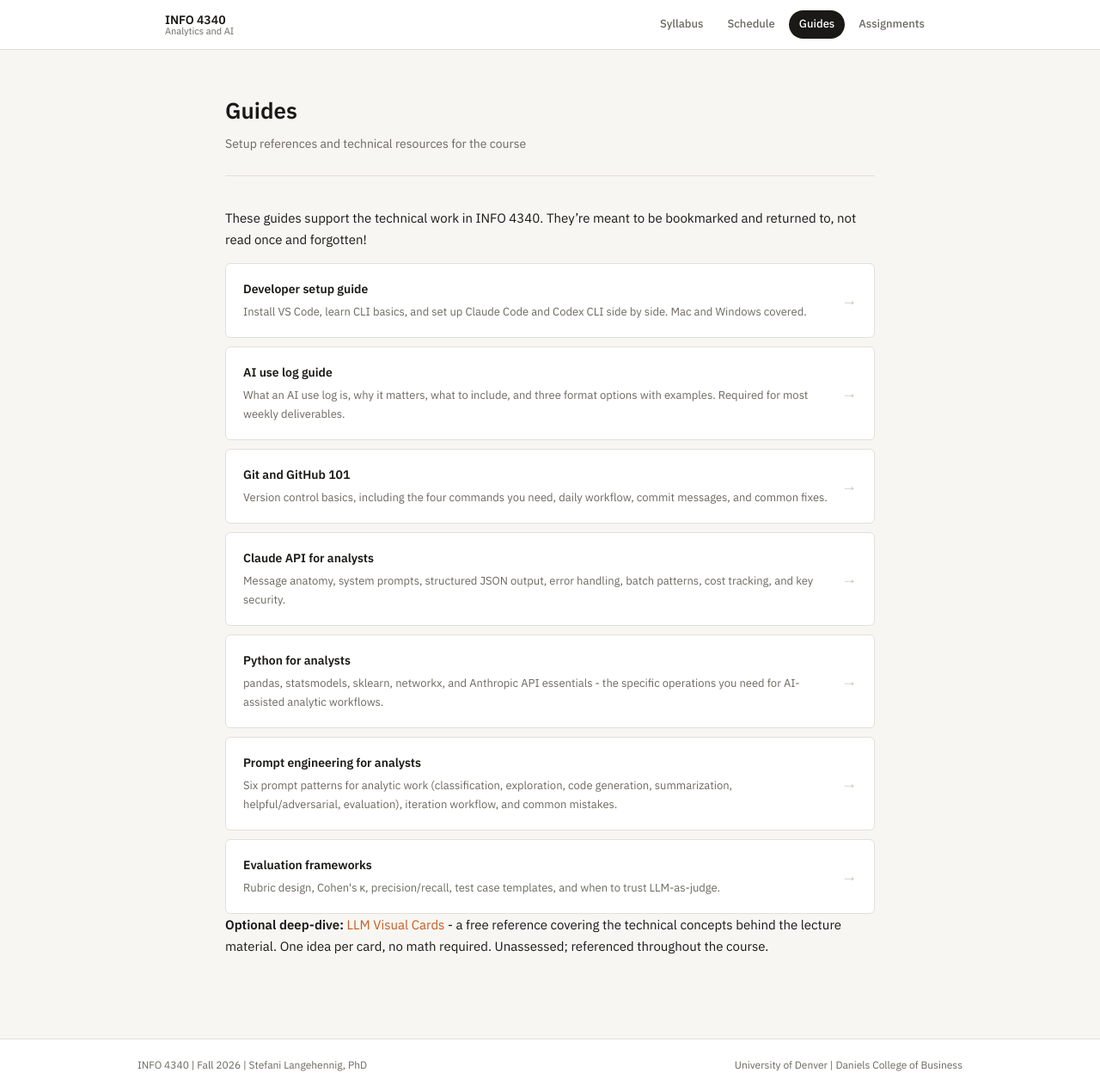
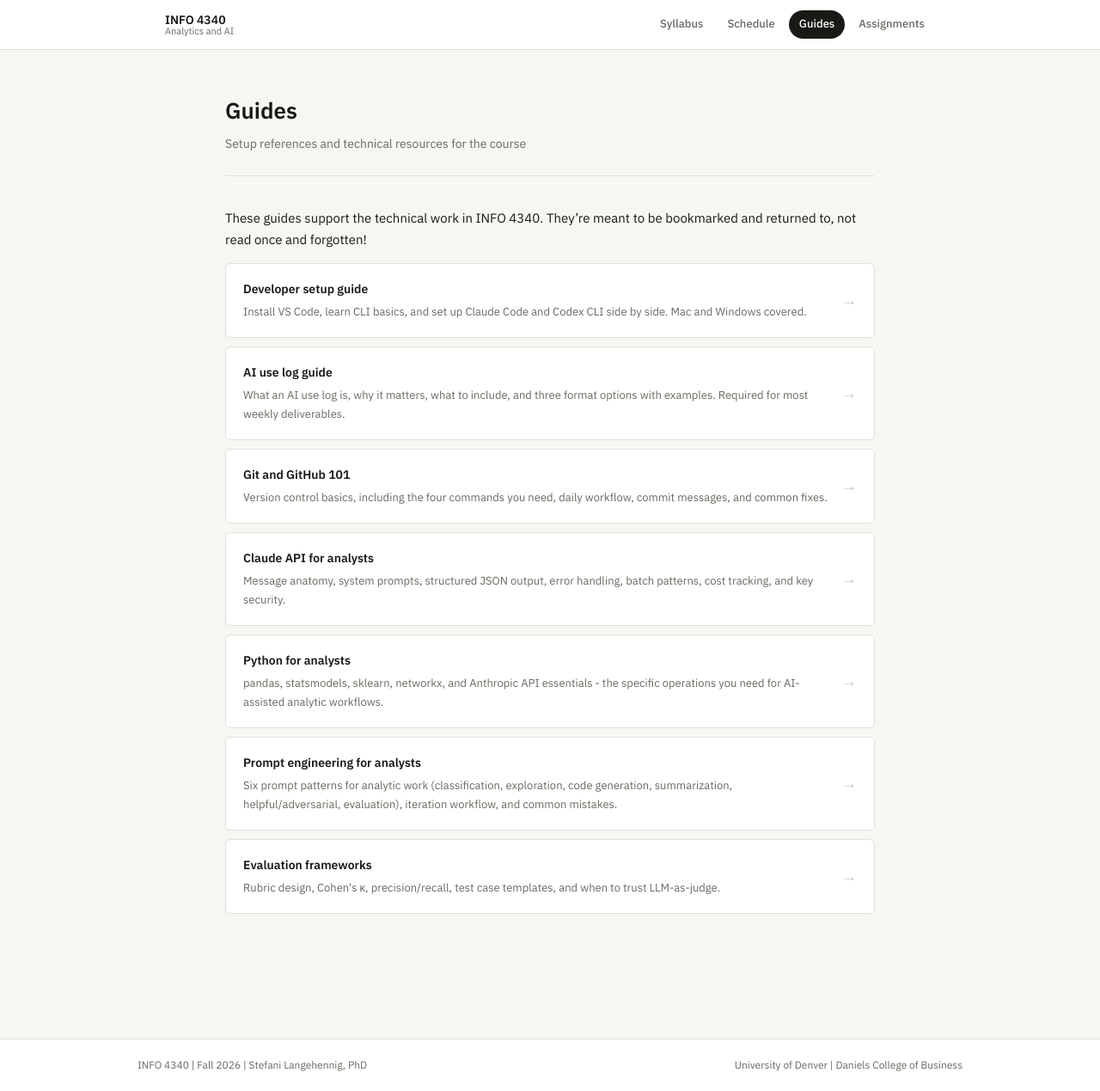
Before and after one commit to steflangehennig/info4340, a Jekyll site: the page built from guides/index.md, in a window 1280 px wide and 1269 px high. Shown: the whole window at 86% size. Built offline with Jekyll 4.4.1, drawn with Linux system fonts in a browser that asks for light colours.

```diff
--- a/guides/index.md
+++ b/guides/index.md
@@ -66,5 +66,3 @@ These guides support the technical work in INFO 4340. They're meant to be bookma
   </a>
 
 </div>
-
-**Optional deep-dive:** [LLM Visual Cards](https://llmsresearch.github.io/llm-flashcards/) - a free reference covering the technical concepts behind the lecture material. One idea per card, no math required. Unassessed; referenced throughout the course.
```
Also changed, not shown: syllabus.md (+1 -0 lines).
